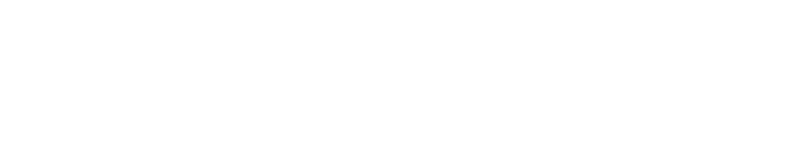
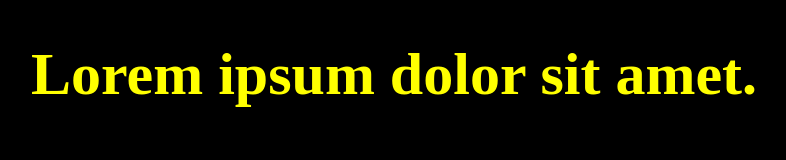
Before and after one commit to george2326/test, a plain HTML site: page index.html in a window 1280 px wide. Shown: the whole page, without its empty margins (246-1032 px from the left). Drawn offline with Linux system fonts and the light colour scheme.

Commit message:
создали h1

```diff
--- a/index.html
+++ b/index.html
@@ -9,5 +9,9 @@
 </head>
 <body>
 
+    <h1>Lorem ipsum dolor sit amet.</h1>
+
+
+
 </body>
 </html>
--- a/style.css
+++ b/style.css
@@ -0,0 +1,6 @@
+body{
+    text-align: center;
+    background: black;
+    color: yellow;
+    font-size: 30px;
+}
```
